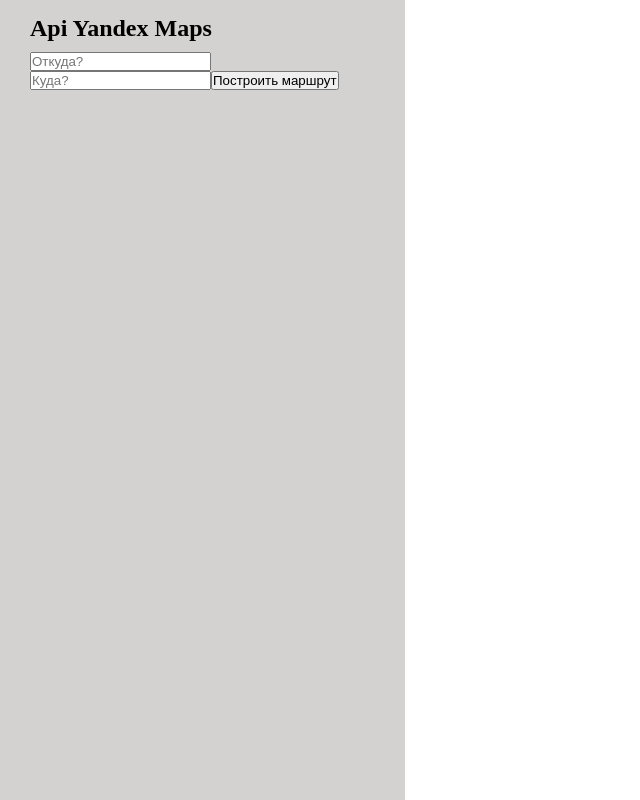
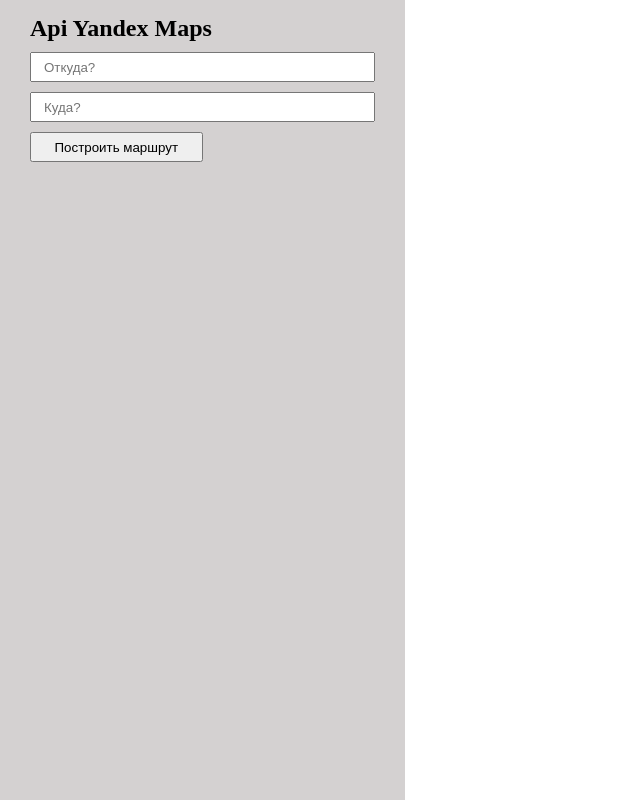
Before and after one commit to AhmedTanryverdi/map-navigation, a React (Vite) app: page / in a window 1280 px wide. Shown: the whole page, without its empty margins (0-640 px from the left). Built offline with nearby package versions, Linux system fonts and the light colour scheme.

Commit message:
added classes

```diff
--- a/src/feature/location-input-aside/LocationInputAside.tsx
+++ b/src/feature/location-input-aside/LocationInputAside.tsx
@@ -86,12 +86,16 @@
 			<div className="container">
 				<div className="content">
 					<h2 className="title">Api Yandex Maps</h2>
-					<form onSubmit={(event: any) => event.preventDefault()}>
+					<form
+						onSubmit={(event: any) => event.preventDefault()}
+						className="form"
+					>
 						<label htmlFor="from">
 							<input
 								type="text"
 								name="fromAddress"
 								id="from"
+								className="input"
 								value={routeData.fromAddress}
 								onChange={handleChange}
 								placeholder="Откуда?"
@@ -102,12 +106,13 @@
 								type="text"
 								name="toAddress"
 								id="to"
+								className="input"
 								value={routeData.toAddress}
 								onChange={handleChange}
 								placeholder="Куда?"
 							/>
 						</label>
-						<button type="submit" onClick={() => buildRoute()}>
+						<button type="submit" onClick={() => buildRoute()} className="formBtn">
 							Построить маршрут
 						</button>
 					</form>
```
